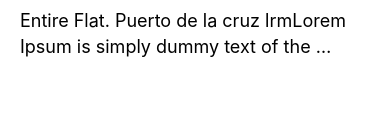
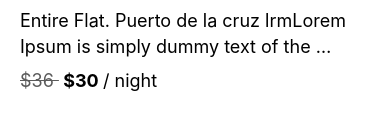
Before and after one commit to jawaldi348/AirbnbClone, a React Native app: screen / in a window 390 px wide. Shown: the part 282-412 px from the top of the page. Built offline with nearby package versions, Linux system fonts and the light colour scheme.

Commit message:
menampilkan harga lama dengan garis dan harga baru tebal

```diff
--- a/src/components/Post/index.js
+++ b/src/components/Post/index.js
@@ -18,6 +18,13 @@ const Post = (props) => {
             <Text style={styles.description} numberOfLines={2}>
                 Entire Flat. Puerto de la cruz lrmLorem Ipsum is simply dummy text of the printing and typesetting industry. Lorem Ipsum has been the industry's standard dummy
             </Text>
+
+            {/* Old Price & new price */}
+            <Text style={styles.prices}>
+                <Text style={styles.oldPrice}>$36 </Text>
+                <Text style={styles.price}> $30 </Text>
+                / night
+            </Text>
         </View>
     );
 }
--- a/src/components/Post/styles.js
+++ b/src/components/Post/styles.js
@@ -17,6 +17,17 @@ const styles = StyleSheet.create({
     description: {
         fontSize: 18,
         lineHeight: 26
+    },
+    prices: {
+        fontSize: 18,
+        marginVertical: 10
+    },
+    oldPrice: {
+        color: '#5b5b5b',
+        textDecorationLine: 'line-through'
+    },
+    price: {
+        fontWeight: 'bold'
     }
 });
 
```
